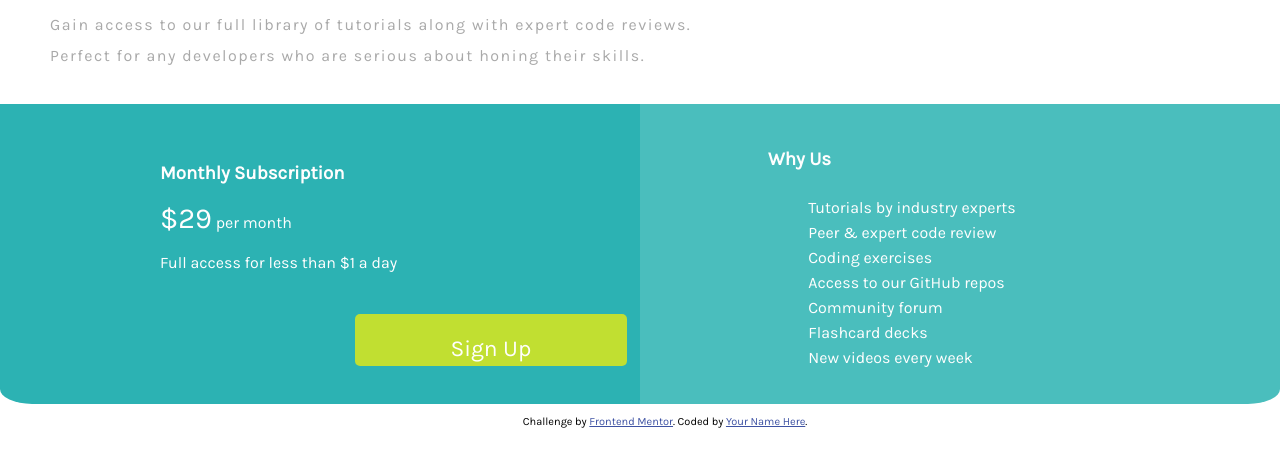
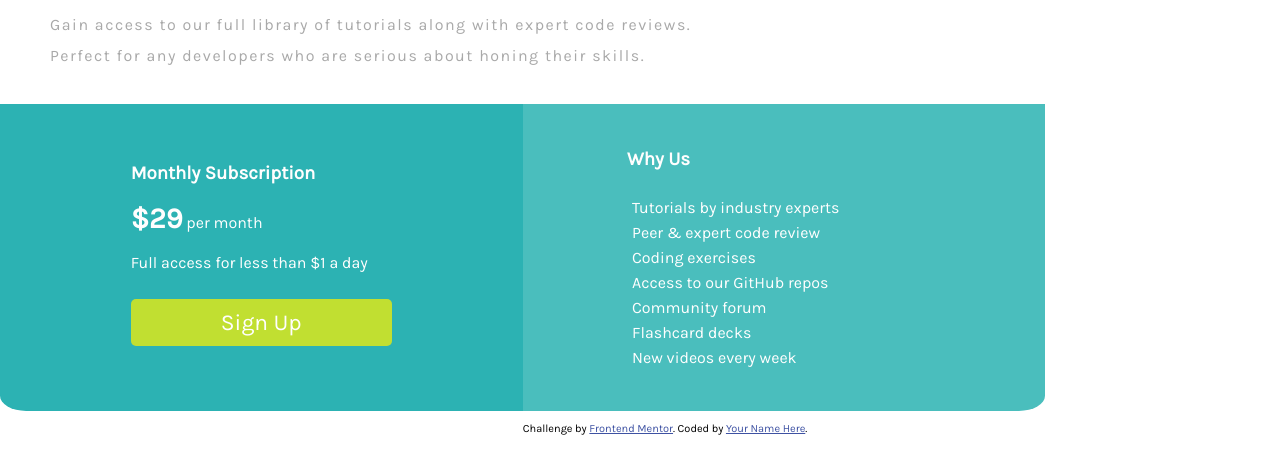
Before and after one commit to jhepaguio/coding-challenge-Single-Price-Grid-Component-, a plain HTML site: page index.html in a window 1280 px wide. Shown: the part 146-620 px from the top of the page. Drawn offline with Linux system fonts and the light colour scheme.

Commit message:
Add files via upload

```diff
--- a/index.html
+++ b/index.html
@@ -7,6 +7,7 @@
   <link rel="icon" type="image/png" sizes="32x32" href="./images/favicon-32x32.png">
   <link rel="stylesheet" href="styles.css">
   <link href="https://fonts.googleapis.com/css?family=Karla&display=swap" rel="stylesheet">
+  <meta name=”viewport” content=”width=device-width, initial-scale=1″>
   <title>Frontend Mentor | Single Price Grid Component</title>
 </head>
 
@@ -33,7 +34,9 @@
         <br>
           Full access for less than &dollar;1 a day
       </div>
+      <div>
           <a href="#" class="button-icon">Sign Up</a>
+      </div>
     </div>
     <div class="right-info-box">
     <h3 class="right-box-header">Why Us</h3>
--- a/styles.css
+++ b/styles.css
@@ -40,13 +40,15 @@ p {
 
 .left-info-box {
   background-color: #2CB2B3;
-  width: 50%;
-  height: 18.75rem;
+  max-width: 50%;
+  max-height: 65%;
+  width: 32.65625rem;
   text-align: center;
   line-height: 3.125rem;
   display: inline-block;
   color:#FFFEFE;
   border-bottom-left-radius: 5%;
+  padding-bottom: 3.5%;
 }
 
 .left-box-header {
@@ -66,8 +68,9 @@ p {
 
 .right-info-box {
   background-color:#4ABEBD;
-  width: 50%;
-  height: 18.75rem;
+  max-width: 50%;
+  max-height: 65%;
+  width: 32.65625rem;
   text-align: center;
   color:#FFFEFE;
   border-bottom-right-radius: 5%;
@@ -84,13 +87,16 @@ p {
   display: inline-block;
   text-align: justify;
   line-height: 1.5625rem;
-  padding-bottom: 1.5625rem;
+  padding-bottom: 2.5625rem;
   padding-right: 6rem;
   right: 4.125rem;
+  max-width: 13.0625rem;
+  max-height: 12.5rem;
 }
 
 .price {
   font-size: 1.8125rem;
+  font-weight: bold;
 }
 
 .button-icon {
@@ -99,13 +105,15 @@ p {
   height: 2rem;
   text-align: center;
   color: #FFFEFE;
-  padding: 0.625rem 5.625rem;
+  padding-top: 0.625rem;
+  padding-left: 5.625rem;
+  padding-right: 5.625rem;
+  padding-bottom: 0.625rem;
   border-radius: 0.3125rem;
   margin: 0 auto;
   margin-top: 2.1875rem;
   text-decoration: none;
   font-size: 1.425rem;
-  position: absolute;
-  right:40.825rem;
-  bottom:18rem;
 }
+
+<meta name=”viewport” content=”width=device-width, initial-scale=1″>
```
